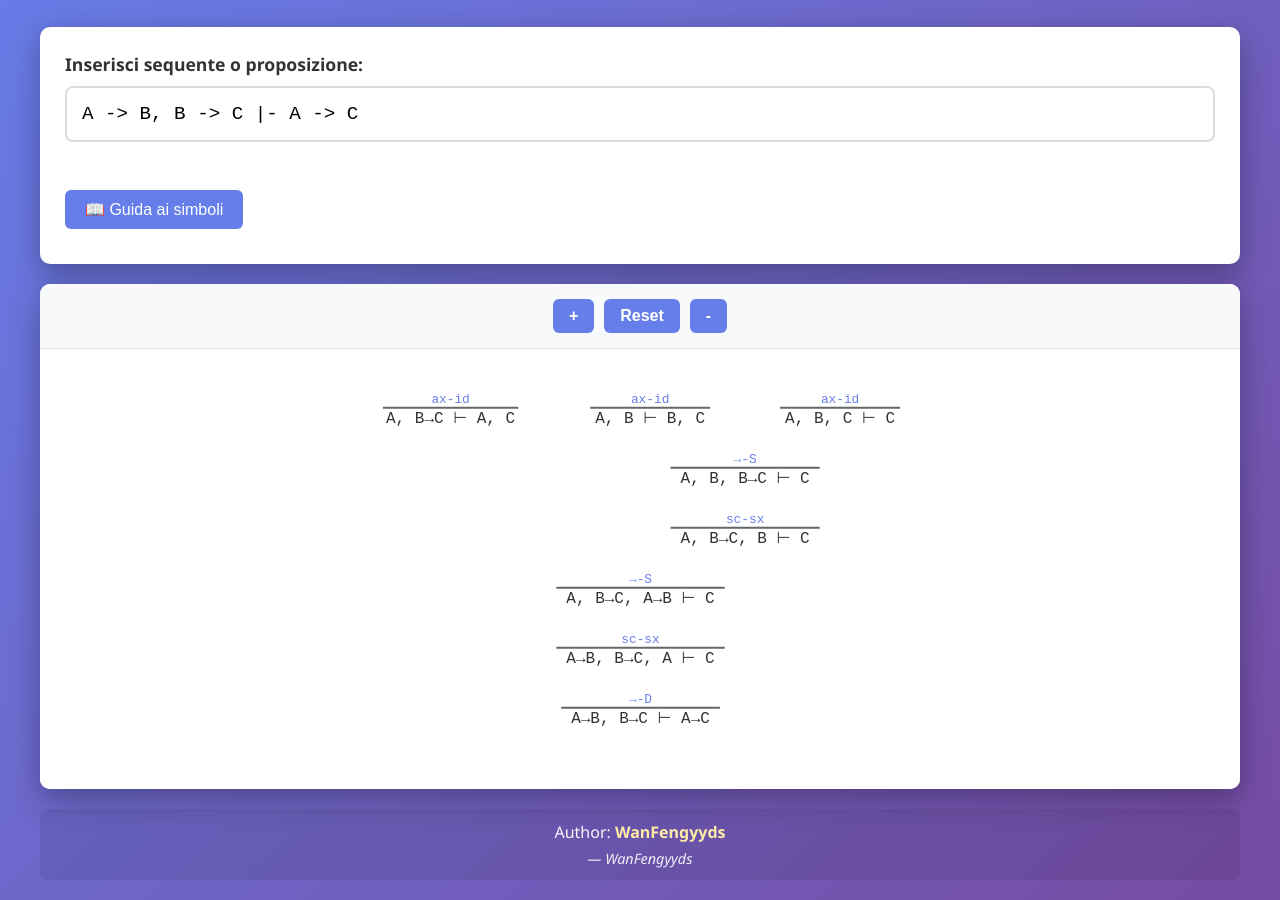
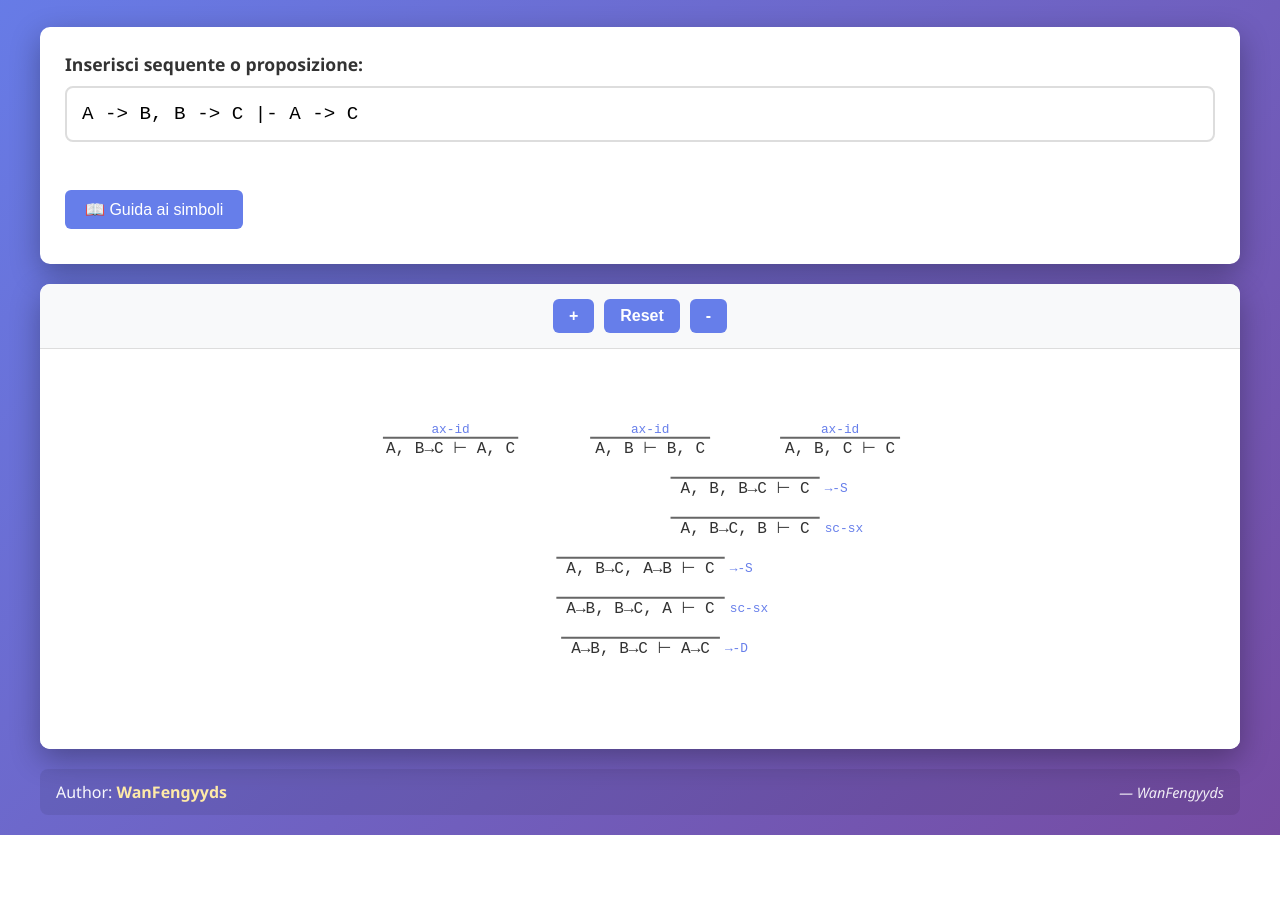
Before and after one commit to WanFengyyds/Calcolo-Sequenti-Kai, a plain HTML site: page index.html in a window 1280 px wide. Shown: the part 112-1012 px from the top of the page. After the commit the page ends 947 px from the top, so only its background shows below. Drawn offline with Linux system fonts and the light colour scheme.

Commit message:
Enhanced view of the project, closer roots and rules are shown the corret way

```diff
--- a/index.html
+++ b/index.html
@@ -66,8 +66,10 @@
     <script src="app.js"></script>
     <footer class="site-footer" role="contentinfo" aria-label="Site author">
         <div class="container footer-content">
-            <p>Author: <a href="https://github.com/WanFengyyds" target="_blank" rel="noopener noreferrer">WanFengyyds</a></p>
-            <p class="signature">— WanFengyyds</p>
+            <p class="footer-line">
+                <span class="author-info">Author: <a href="https://github.com/WanFengyyds" target="_blank" rel="noopener noreferrer">WanFengyyds</a></span>
+                <span class="signature">— WanFengyyds</span>
+            </p>
         </div>
     </footer>
 </body>
--- a/renderer.js
+++ b/renderer.js
@@ -6,7 +6,7 @@ class DerivationRenderer {
         this.ctx = canvas.getContext('2d');
         this.zoom = 1;
         this.padding = 20;
-        this.lineHeight = 60;
+        this.lineHeight = 40;
         this.horizontalGap = 40;
     }
 
@@ -71,12 +71,12 @@ class DerivationRenderer {
 
         // Draw sequente at the bottom of this node
         ctx.fillStyle = '#333';
+        const sequenteTextWidth = this.measureText(derivazione.sequenteText, fontSize).width * this.zoom;
         ctx.fillText(derivazione.sequenteText, x + width / 2, nodeY);
 
         // Draw horizontal line above the sequente
         const lineY = nodeY - scaledFontSize * 0.7;
-        const lineWidth = Math.min(width * 0.8,
-            this.measureText(derivazione.sequenteText, fontSize).width * this.zoom + 20);
+        const lineWidth = Math.min(width * 0.8, sequenteTextWidth + 20);
         ctx.strokeStyle = '#666';
         ctx.lineWidth = 2 * this.zoom;
         ctx.beginPath();
@@ -84,10 +84,22 @@ class DerivationRenderer {
         ctx.lineTo(x + (width + lineWidth) / 2, lineY);
         ctx.stroke();
 
-        // Draw regola (rule name) above the line
+        // Draw regola (rule name): ax.id on top, others on the right
         ctx.font = `${scaledFontSize * 0.8}px monospace`;
         ctx.fillStyle = '#667eea';
-        ctx.fillText(derivazione.regolaText, x + width / 2, lineY - scaledFontSize * 0.5);
+
+        if (derivazione.regolaText === 'ax-id') {
+            // Draw ax-id centered above the line
+            ctx.textAlign = 'center';
+            ctx.fillText(derivazione.regolaText, x + width / 2, lineY - scaledFontSize * 0.5);
+        } else {
+            // Draw other rules to the right of the sequente
+            ctx.textAlign = 'left';
+            const regolaX = x + width / 2 + sequenteTextWidth / 2 + 15 * this.zoom;
+            ctx.fillText(derivazione.regolaText, regolaX, nodeY);
+        }
+
+        ctx.textAlign = 'center'; // Reset text align for next nodes
 
         // Draw children above (if any)
         if (derivazione.albero instanceof Ramo) {
--- a/style.css
+++ b/style.css
@@ -299,11 +299,17 @@ header h1 {
 .site-footer {
     margin: 20px auto 0;
     padding: 12px 16px;
-    text-align: center;
     color: rgba(255,255,255,0.95);
     background: rgba(0,0,0,0.08);
     border-radius: 8px;
     max-width: 1200px;
+}
+.site-footer .footer-line {
+    display: flex;
+    justify-content: space-between;
+    align-items: center;
+    flex-wrap: wrap;
+    gap: 12px;
 }
 .site-footer a {
     color: #ffeaa7;
@@ -315,7 +321,7 @@ header h1 {
 }
 .site-footer .signature {
     font-style: italic;
-    margin-top: 6px;
     opacity: 0.95;
     font-size: 0.9em;
+    margin-left: auto;
 }
```
